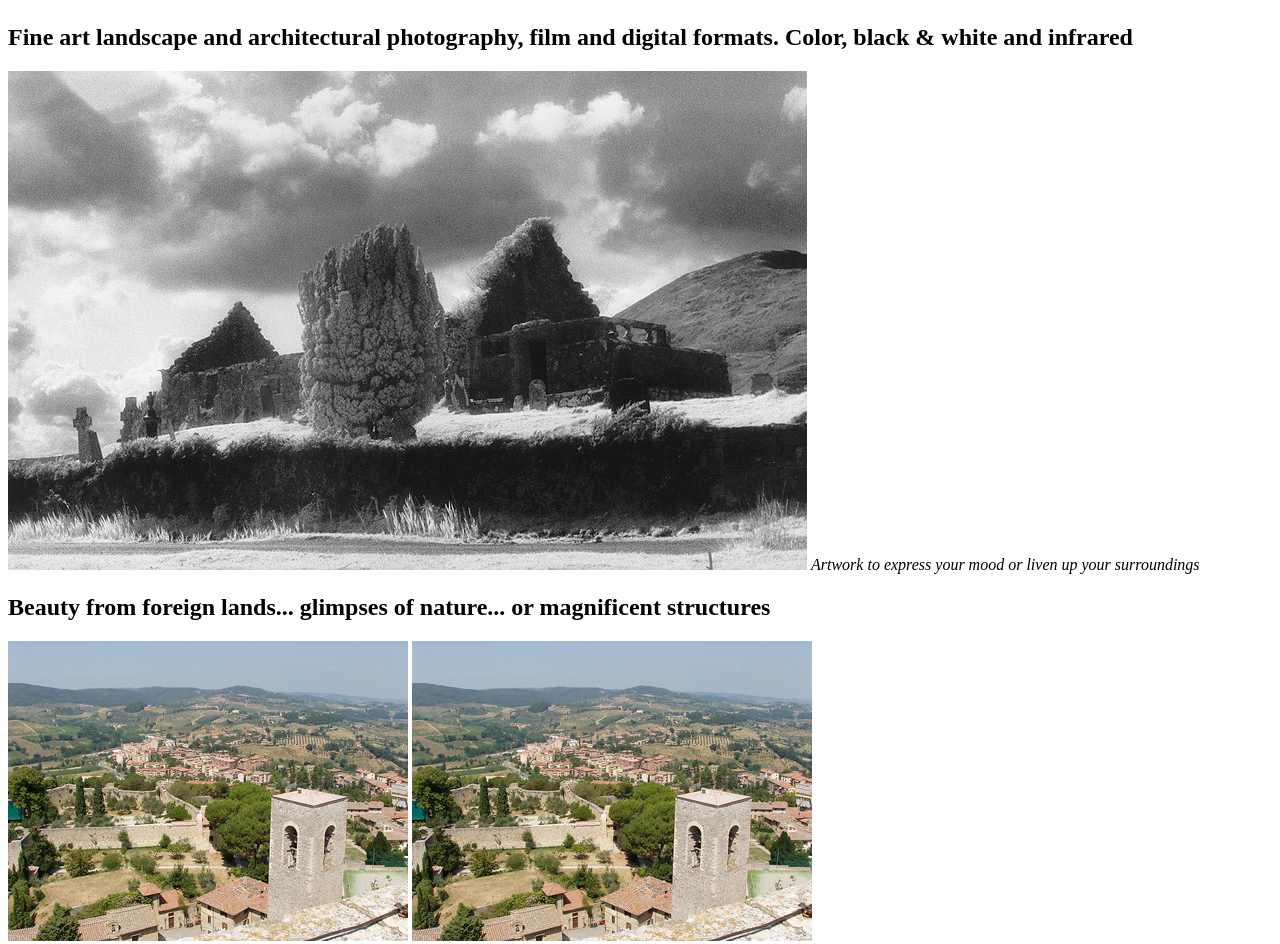
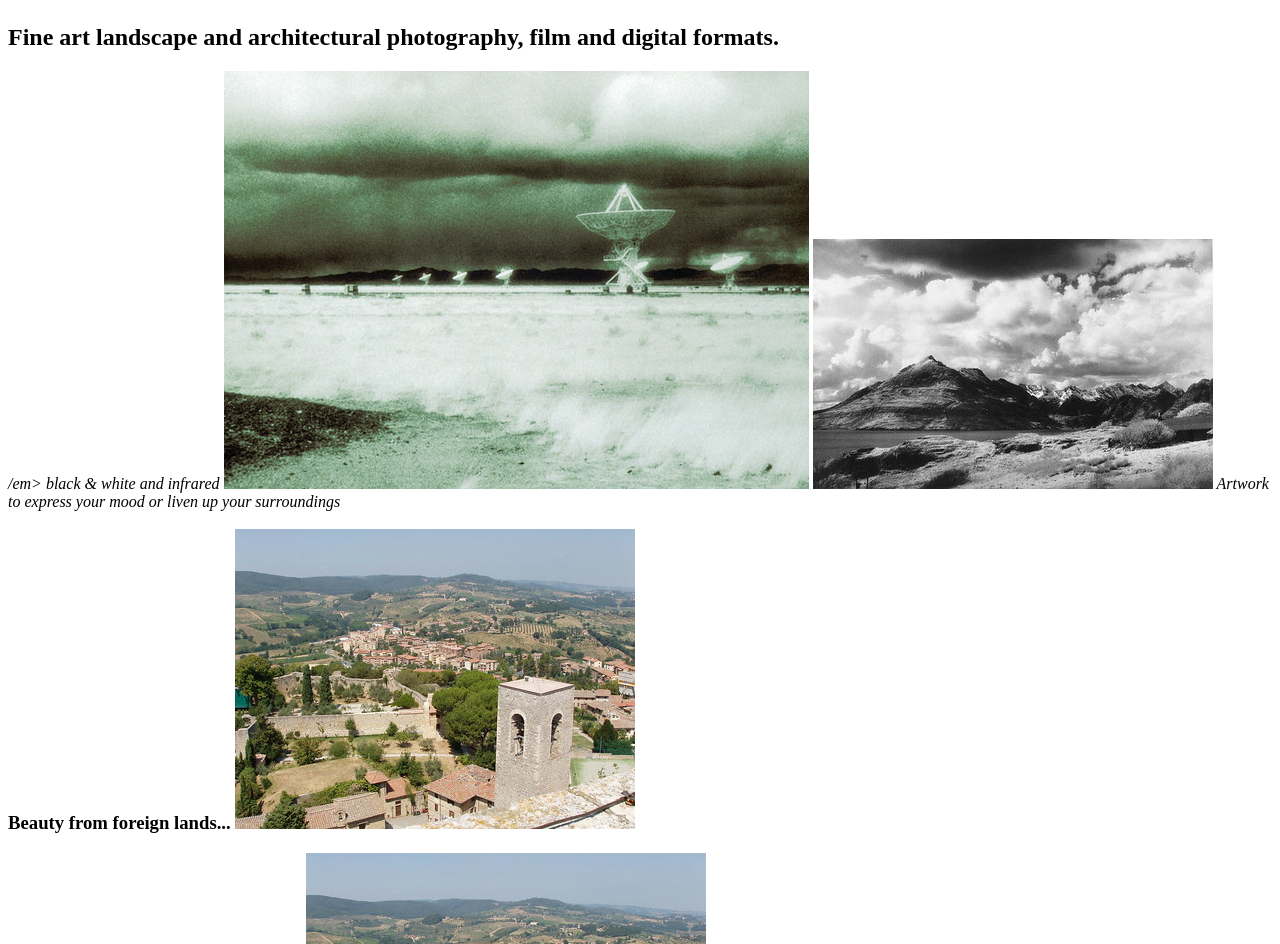
Before and after one commit to Photoglyph/Fake-Business, a plain HTML site: page index.html in a window 1280 px wide. Shown: the part 628-1572 px from the top of the page. Drawn offline with Linux system fonts and the light colour scheme.

Commit message:
Add content text and images

```diff
--- a/index.html
+++ b/index.html
@@ -11,12 +11,16 @@
     <h1>Captured Image Fine Art Photography</h1>
     <img src="./images/Lochcarron.jpg" alt="Rowboat in a bay" />
 <p>
-    <h2>Fine art landscape and architectural photography, film and digital formats. Color, black & white and infrared</h2>
-    <img src="./images/Gilchrist.jpg" alt="Ruined church on a hill" />
+    <h2>Fine art landscape and architectural photography, film and digital formats.</h2>
+        <em>/em> black & white and infrared</em>
+    <img src="./images/VLA.jpg" alt="Radio antennas on a high plateau" />
+    <img src="./images/Cuillins.jpg" alt="Old church ruin on the side of a hill" />
     <a><em>Artwork to express your mood or liven up your surroundings</em></a>
 </p>
-    <h2>Beauty from foreign lands...   glimpses of nature...   or magnificent structures</h2>
-    <img src="./images/SanGig.jpg" alt="Village and bell tower in Tuscany" />
+    <h3>Beauty from foreign lands...
+        <img src="./images/SanGig.jpg" alt="Village and bell tower in Tuscany" /></h3>
+            glimpses of nature...        or magnificent structures</h2>
+
     <img src="./images/SanGig.jpg" alt="Village and bell tower in Tuscany" />
 
 
```
Also changed, not shown: 1 other file.
